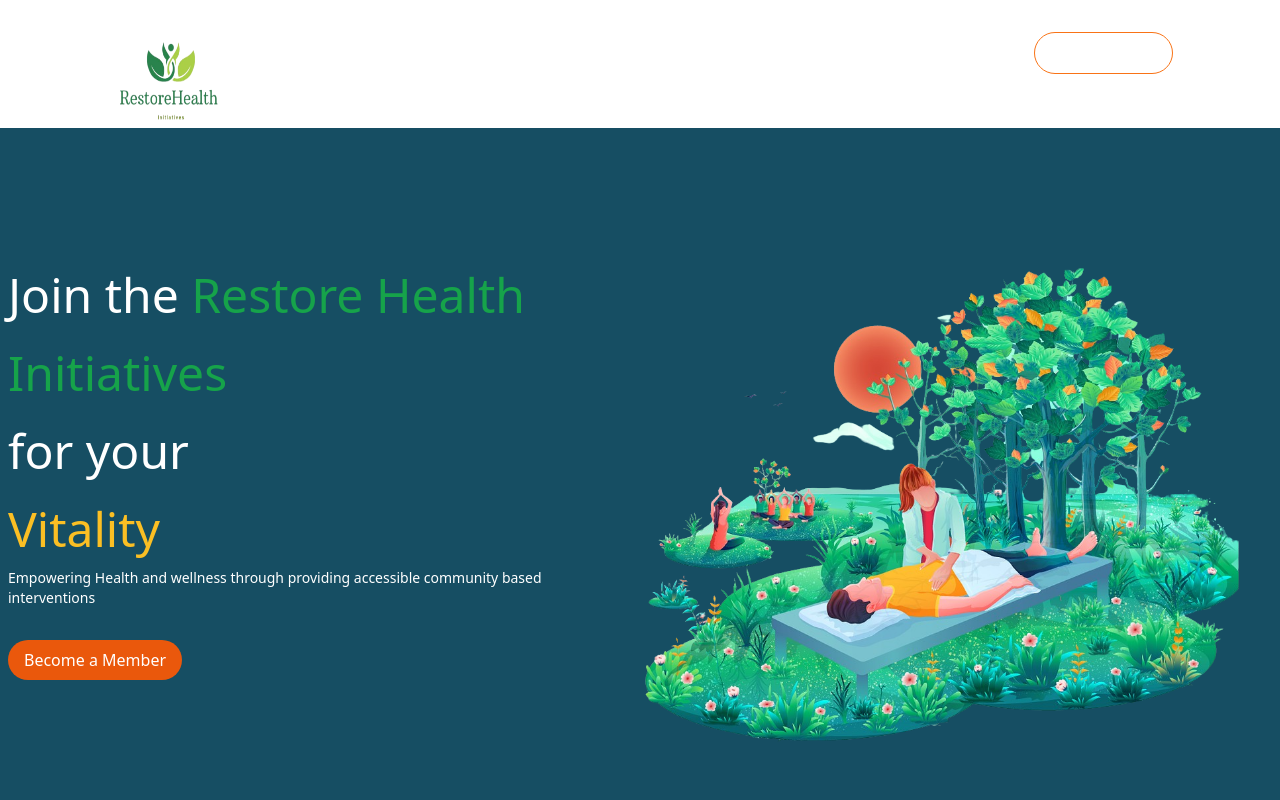
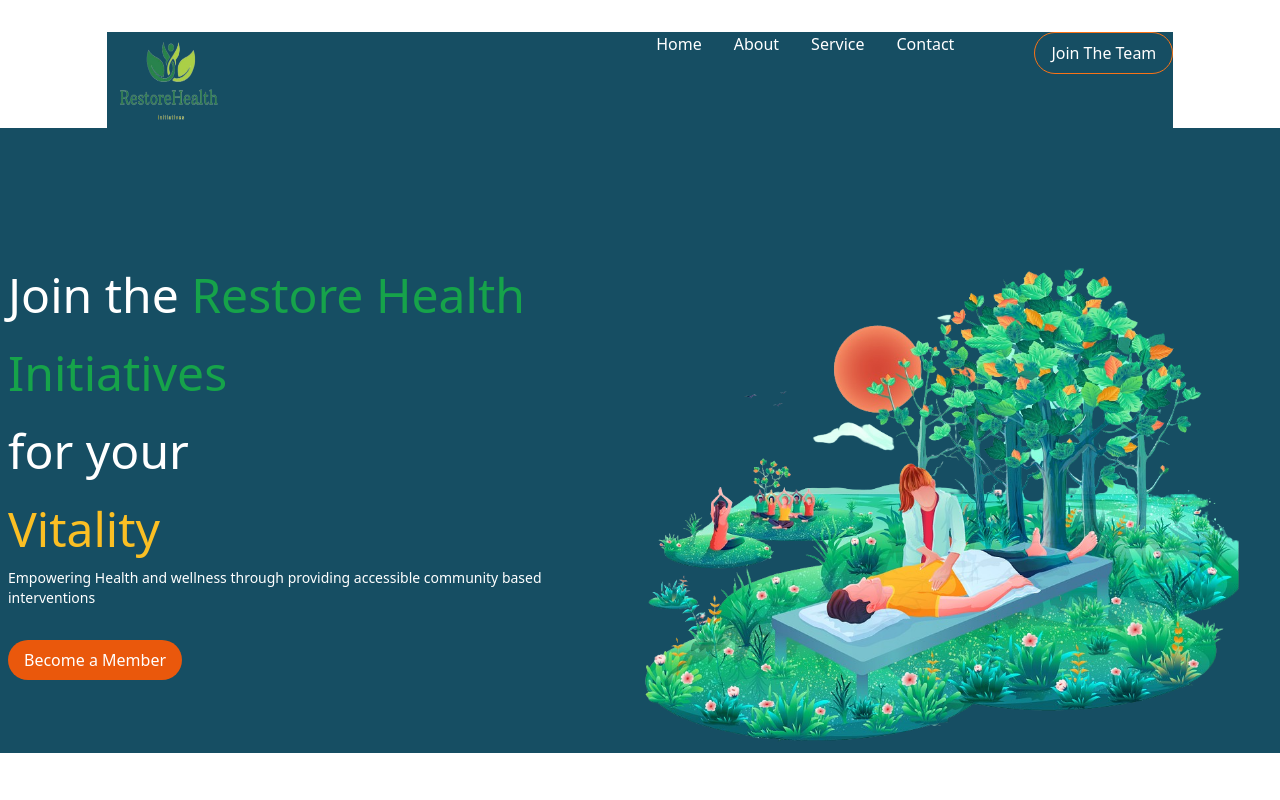
Before and after one commit to niyobern/obed, a Next.js app: page / in a window 1280 px wide. Shown: the top 800 px of the page. Built offline with nearby package versions, Linux system fonts and the light colour scheme.

Commit message:
finished

```diff
--- a/components/hero.js
+++ b/components/hero.js
@@ -4,7 +4,7 @@ import Link from "next/link";
 
 export default function Hero(){
     return (
-        <div className="bg-cyan-900 h-screen text-white">
+        <div className="bg-cyan-900 h-fit md:h-screen text-white">
             <div className="invisible"><NavBar/></div>
             <div className=" flex flex-col md:grid grid-cols-4">
                 <div className="col-span-2 flex flex-col w-full px-2 md:px-16 lg:px-20 py-8">
--- a/components/navbar.js
+++ b/components/navbar.js
@@ -3,7 +3,7 @@ import Image from "next/image"
 import Logo from "/public/images/logo.png"
 export default function NavBar(){
     return (
-        <div className="flex justify-between w-full md:w-11/12 lg:w-10/12 mx-auto text-white">
+        <div className="bg-cyan-900 md:bg-transparent flex justify-between w-full md:w-11/12 lg:w-10/12 mx-auto text-white">
             <Image src={Logo} alt="image" className='w-16 md:w-24 h-10 md:h-16 lg:w-32 lg:h-24'/>
             <div className="flex gap-20">
                 <div className="hidden md:flex gap-2 md:gap-4 lg:gap-6 xl:gap-8">
```
